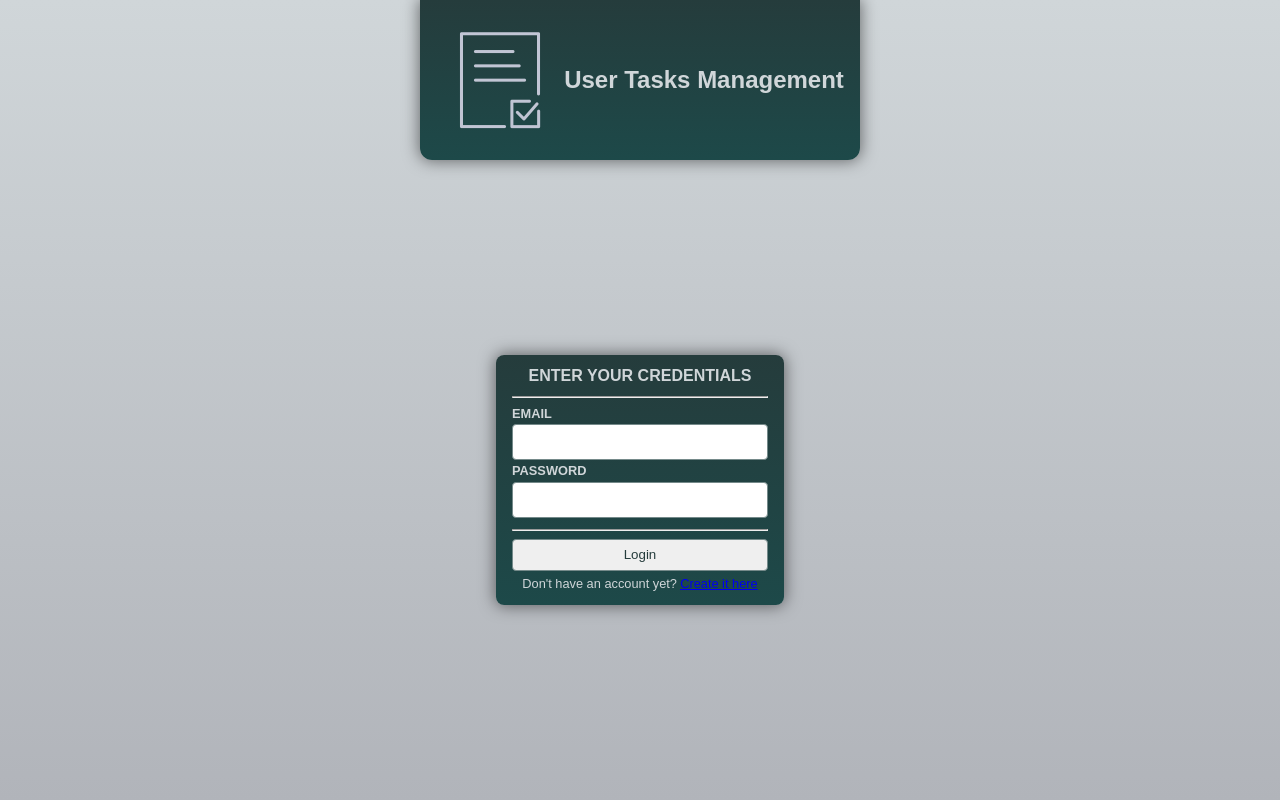
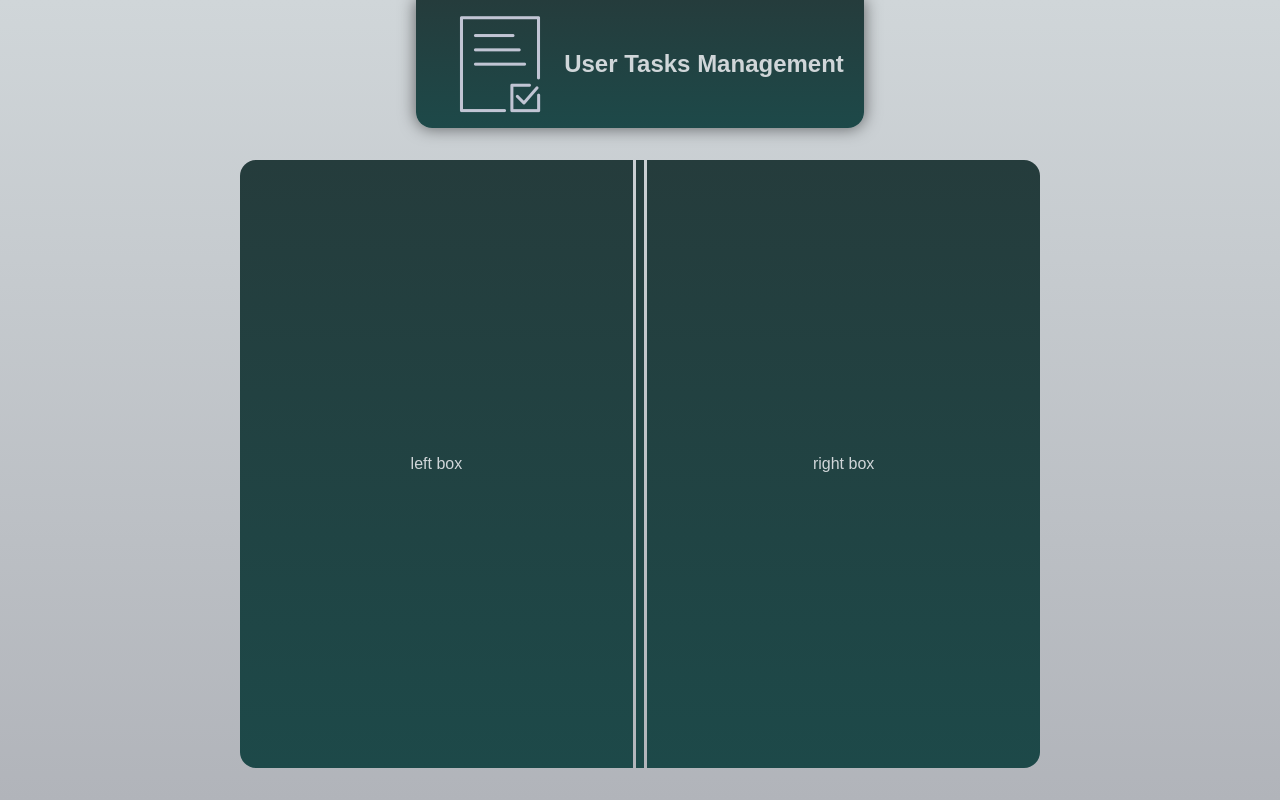
Before and after one commit to zabkins/ustm-fe, an Angular app: page / in a window 1280 px wide. Before the commit this address led to /login. Built offline with nearby package versions, Linux system fonts and the light colour scheme.

Commit message:
Adds dashboard layout and tweaks in CSS files

```diff
--- a/src/app/app.component.css
+++ b/src/app/app.component.css
@@ -0,0 +1,4 @@
+* {
+  display: flex;
+  justify-content: center;
+}
--- a/src/app/app.routes.ts
+++ b/src/app/app.routes.ts
@@ -8,7 +8,8 @@ export const routes: Routes = [
   {
     path: '',
     component: DashboardComponent,
-    canActivate: [AuthGuard],
+    // canActivate: [AuthGuard],
+    //FIXME -> temporarily commented out for development
   },
   {
     path: 'login',
--- a/src/app/auth/login/login.component.css
+++ b/src/app/auth/login/login.component.css
@@ -10,7 +10,7 @@ form {
   align-items: center;
   margin-top: 0.5rem;
   padding: 0.2rem;
-  border-radius: 4px;
+  border-radius: 0.5rem;
   border: 1px solid #758a8a;
   color: #253c3c;
 }
--- a/src/app/auth/register/register.component.css
+++ b/src/app/auth/register/register.component.css
@@ -20,7 +20,7 @@ form {
   height: 2rem;
   justify-content: center;
   align-items: center;
-  border-radius: 4px;
+  border-radius: 0.5rem;
   border: 1px solid #758a8a;
   color: #253c3c;
 }
--- a/src/app/dashboard/dashboard.component.css
+++ b/src/app/dashboard/dashboard.component.css
@@ -0,0 +1,39 @@
+.dashboard-container {
+  display: flex;
+  justify-content: center;
+  align-content: center;
+  max-height: calc(100vh - 12rem);
+  height: 100vh;
+  width: 100%;
+  max-width: 50rem;
+  border-radius: 1rem;
+}
+
+.dashboard-area {
+  display: flex;
+  flex-direction: column;
+  max-width: 50rem;
+  width: 50rem;
+  text-align: center;
+  justify-content: center;
+  align-content: center;
+  background: linear-gradient(180deg, #253c3c, #1d4949);
+}
+
+.dashboard-area-left {
+  border-top-left-radius: inherit;
+  border-bottom-left-radius: inherit;
+}
+
+.dashboard-area-right {
+  border-top-right-radius: inherit;
+  border-bottom-right-radius: inherit;
+}
+
+.vr {
+  max-width: 0.5rem;
+  width: 100%;
+  height: 100%;
+  margin: 0 0.2rem 0 0.2rem;
+  background: linear-gradient(180deg, #253c3c, #1d4949);
+}
--- a/src/app/dashboard/dashboard.component.html
+++ b/src/app/dashboard/dashboard.component.html
@@ -1 +1,9 @@
-<p>dashboard works!</p>
+<div class="dashboard-container">
+  <div class="dashboard-area dashboard-area-left">
+    left box
+  </div>
+  <div class="vr"></div>
+  <div class="dashboard-area dashboard-area-right">
+    right box
+  </div>
+</div>
--- a/src/app/header/header.component.css
+++ b/src/app/header/header.component.css
@@ -1,19 +1,20 @@
 header {
-  display: flex;
+  display: inline-flex;
   flex-direction: row;
   justify-content: center;
   align-items: center;
-  max-width: 50rem;
+  max-width: 28rem;
   width: 100%;
+  height: 8rem;
   padding: 1rem;
   background: linear-gradient(180deg, #253c3c, #1d4949);
-  border-bottom-right-radius: 12px;
-  border-bottom-left-radius: 12px;
+  border-bottom-right-radius: 1rem;
+  border-bottom-left-radius: 1rem;
   box-shadow: 0 0 16px 1px rgba(0, 0, 0, 0.5);
 }
 
 header img {
-  max-width: 8rem; /* You can adjust the size of the image */
+  width: 8rem;
   filter: invert(85%) sepia(5%) saturate(500%) hue-rotate(190deg) brightness(90%);
 }
 
--- a/src/styles.css
+++ b/src/styles.css
@@ -23,7 +23,8 @@ main {
   justify-content: center;
   align-items: center;
   width: 100%;
-  height: calc(100vh - 160px);
+  max-width: 65rem;
+  height: calc(100vh - 8rem);
   padding-top: 1rem;
   padding-bottom: 1rem;
 }
@@ -71,7 +72,7 @@ form {
   max-width: 18rem;
   margin: 2rem auto;
   padding: 0.1rem 1rem;
-  border-radius: 8px;
+  border-radius: 1rem;
   box-shadow: 0 0 16px 1px rgba(0, 0, 0, 0.5);
 }
 
@@ -97,7 +98,7 @@ form {
   padding: 0.5rem;
   font-size: 1rem;
   margin: 0.2rem 0;
-  border-radius: 4px;
+  border-radius: 0.5rem;
   border: 1px solid #758a8a;
   color: #142020;
 }
@@ -105,7 +106,7 @@ form {
 .control input.field-invalid {
   border: 3px solid #5a0011;
   box-shadow: 0 0 16px 1px rgba(0, 0, 0, 0.5);
-  border-radius: 4px;
+  border-radius: 0.5rem;
 }
 
 .form-errors {
@@ -125,7 +126,7 @@ form {
   padding-right: 0.1rem;
   background: #5a0011;
   border: 1px solid #5a0011;
-  border-radius: 4px;
+  border-radius: 0.5rem;
 }
 
 hr#form-end {
```
